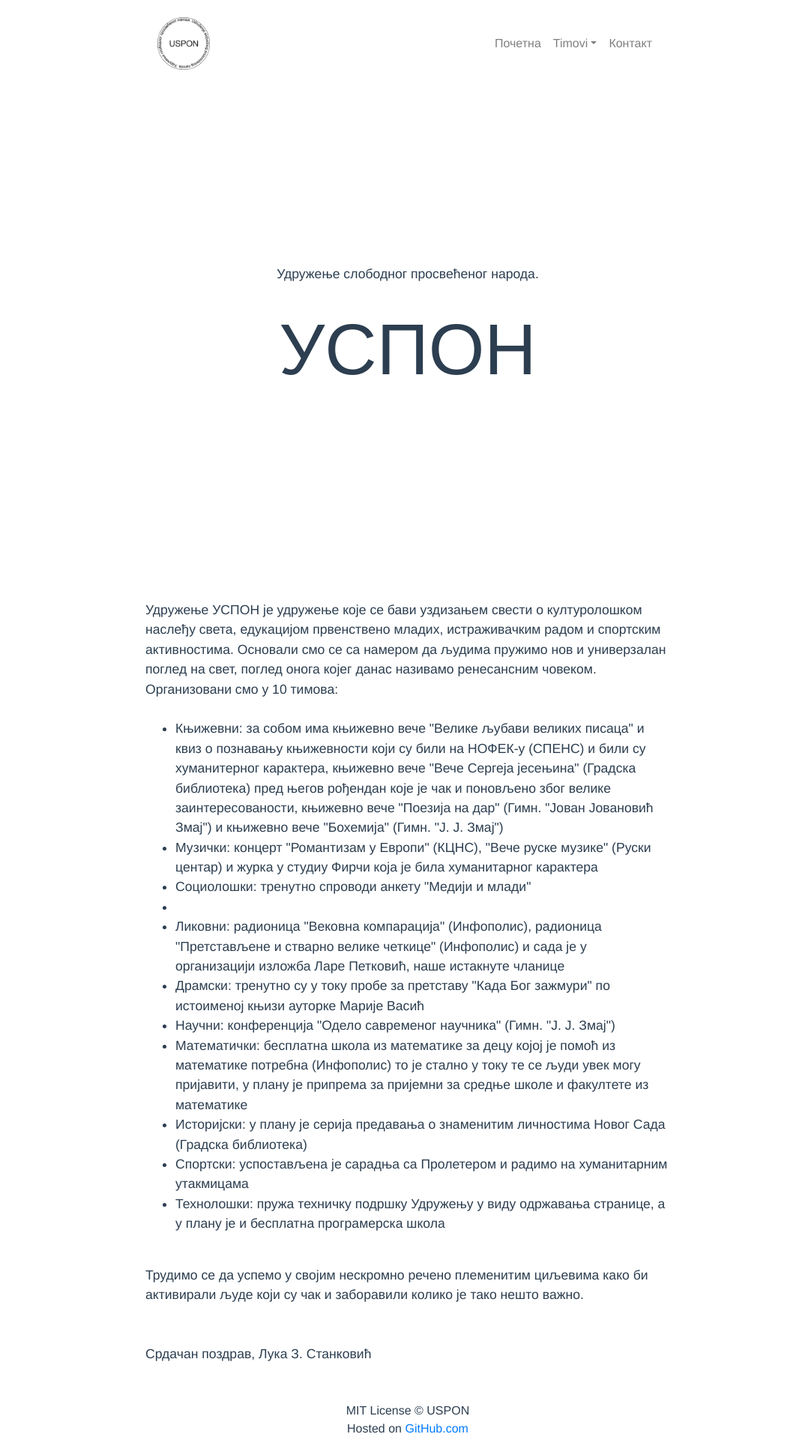
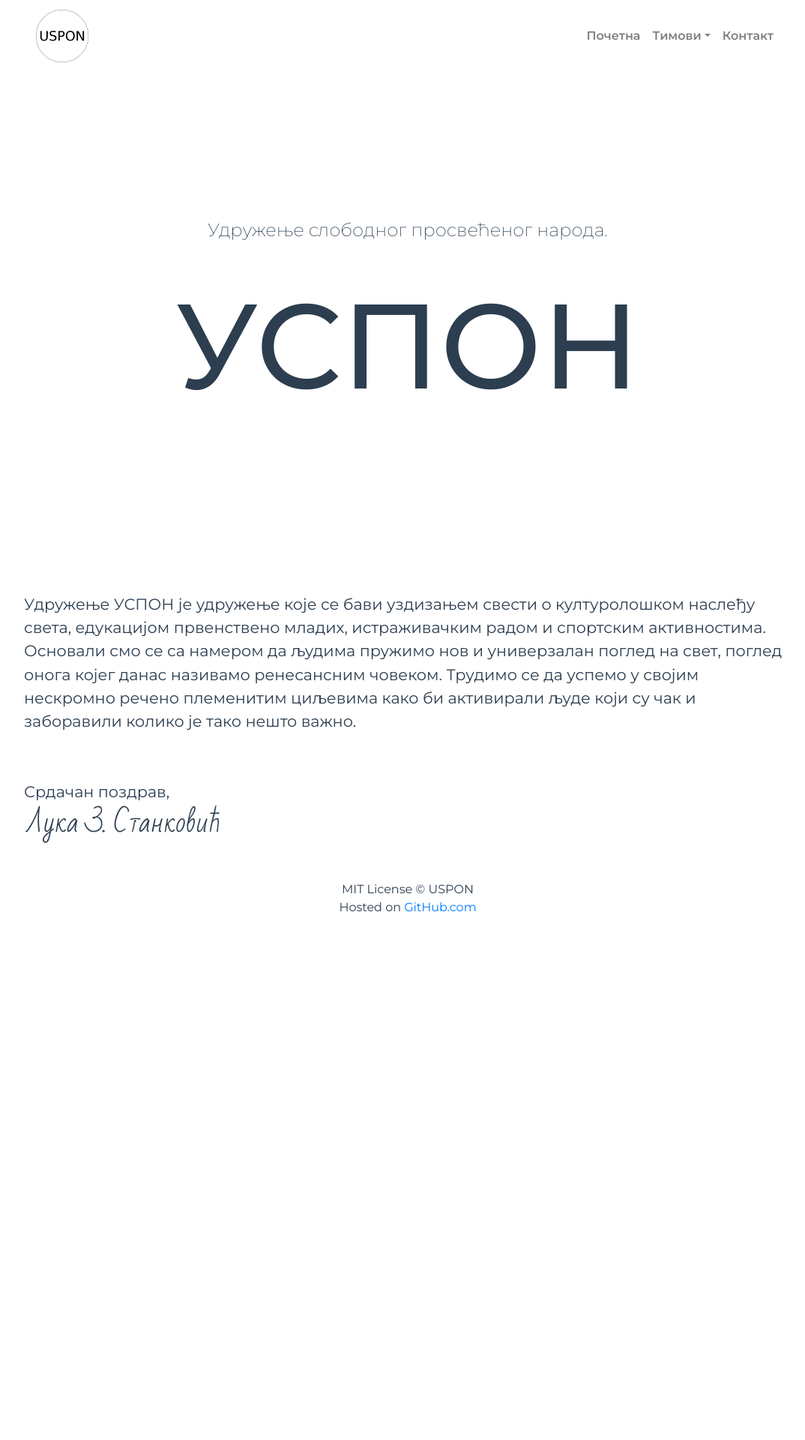
Before and after one commit to uspon/uspon-sajt, a Vue app: page /#/ in a window 1280 px wide. Shown: the top 1920 px of the page at 75% size, without its empty margins (96-1170 px from the left). After the commit the page ends 1252 px from the top, so only its background shows below. Built offline with nearby package versions, Linux system fonts and the light colour scheme.

Commit message:
Dodavanje timova i izmena u dizajnu
Zapoceta je implementacija stranica za timove, promenjen je dizajn da
ima 3 razlicite sirine (telefon, tablet, desktop) i izmenjen je tekst na
pocetnoj strani.

```diff
--- a/src/App.vue
+++ b/src/App.vue
@@ -3,20 +3,20 @@
     <b-navbar toggleable="md" type="light" variant="faded" class="nav">
       <b-navbar-toggle target="nav_collapse" id="nav_bar_toggle"></b-navbar-toggle>
       <b-navbar-brand to="/" class="brand"><img src="./assets/uspon-logo-latin.png" alt="USPON" /></b-navbar-brand>
-      <b-collapse is-nav id="nav_collapse">
+      <b-collapse is-nav id="nav_collapse" class="bold">
         <b-navbar-nav class="ml-auto">
           <b-nav-item to="/" exact>Почетна</b-nav-item>
-          <b-nav-item-dropdown text="Timovi" id="timoviDropdown">
-            <b-dropdown-item exact class="dropdownItem">Књижевни</b-dropdown-item>
-            <b-dropdown-item exact class="dropdownItem">Музички</b-dropdown-item>
-            <b-dropdown-item exact class="dropdownItem">Социолошки</b-dropdown-item>
-            <b-dropdown-item exact class="dropdownItem">Ликовни</b-dropdown-item>
-            <b-dropdown-item exact class="dropdownItem">Драмски</b-dropdown-item>
-            <b-dropdown-item exact class="dropdownItem">Научни</b-dropdown-item>
-            <b-dropdown-item exact class="dropdownItem">Математички</b-dropdown-item>
-            <b-dropdown-item exact class="dropdownItem">Историјски</b-dropdown-item>
-            <b-dropdown-item exact class="dropdownItem">Спортски</b-dropdown-item>
-            <b-dropdown-item exact class="dropdownItem">Технолошки</b-dropdown-item>
+          <b-nav-item-dropdown text="Тимови" id="timoviDropdown">
+            <b-dropdown-item to="/team/knjizevni" exact class="dropdownItem">Књижевни</b-dropdown-item>
+            <b-dropdown-item to="/team/muzicki" exact class="dropdownItem">Музички</b-dropdown-item>
+            <b-dropdown-item to="/team/socioloski" exact class="dropdownItem">Социолошки</b-dropdown-item>
+            <b-dropdown-item to="/team/likovni" exact class="dropdownItem">Ликовни</b-dropdown-item>
+            <b-dropdown-item to="/team/dramski" exact class="dropdownItem">Драмски</b-dropdown-item>
+            <b-dropdown-item to="/team/naucni" exact class="dropdownItem">Научни</b-dropdown-item>
+            <b-dropdown-item to="/team/matematicki" exact class="dropdownItem">Математички</b-dropdown-item>
+            <b-dropdown-item to="/team/istorijski" exact class="dropdownItem">Историјски</b-dropdown-item>
+            <b-dropdown-item to="/team/sportski" exact class="dropdownItem">Спортски</b-dropdown-item>
+            <b-dropdown-item to="/team/tehnoloski" exact class="dropdownItem">Технолошки</b-dropdown-item>
           </b-nav-item-dropdown>
           <b-nav-item to="/contact" exact>Контакт</b-nav-item>
         </b-navbar-nav>
@@ -37,6 +37,8 @@ export default {
 </script>
 
 <style>
+@import url('https://fonts.googleapis.com/css?family=Montserrat:200,300,400,500,600,700&subset=cyrillic-ext,latin-ext');
+
 #app {
   font-family: 'Avenir', Helvetica, Arial, sans-serif;
   -webkit-font-smoothing: antialiased;
@@ -44,12 +46,12 @@ export default {
   color: #2c3e50;
   width: 100%;
   height: 100%;
+  font-family: 'Montserrat', sans-serif;
 }
 .nav {
   border-radius: 5px;
-  margin-top: 10px;
-  width: 700px;
-  margin-left: calc((100% - 700px)/2);
+  width: 1024px;
+  margin-left: calc((100% - 1024px)/2);
   background-color: white;
 }
 .nav #nav_bar_toggle {
@@ -62,6 +64,9 @@ export default {
   width: 70px;
   height: 70px;
 }
+.bold {
+  font-weight: 600;
+}
 
 #timoviDropdown .dropdownItem {
   outline: none;
@@ -70,6 +75,13 @@ footer {
   margin-top: 50px;
   margin-bottom: 30px;
   text-align: center;
+}
+
+@media screen and (max-width: 1023px) {
+  .nav {
+    width: 768px;
+    margin-left: calc((100% - 768px)/2);
+  }
 }
 
 @media screen and (max-width: 767px) {
--- a/src/components/Home.vue
+++ b/src/components/Home.vue
@@ -15,55 +15,12 @@
         Удружење УСПОН је удружење које се бави уздизањем свести о културолошком наслеђу света,
         едукацијом првенствено младих, истраживачким радом и спортским активностима.
         Основали смо се са намером да људима пружимо нов и универзалан поглед на свет,
-        поглед онога којег данас називамо ренесансним човеком. Организовани смо у 10 тимова:<br/><br/>
-        <ul>
-          <li>
-            Књижевни: за собом има књижевно вече "Велике љубави великих писаца" и квиз о познавању књижевности који
-            су били на НОФЕК-у (СПЕНС) и били су хуманитерног карактера, књижевно вече "Вече Сергеја јесењина"
-            (Градска библиотека) пред његов рођендан које је чак и поновљено због велике заинтересованости,
-            књижевно вече "Поезија на дар" (Гимн. "Јован Јовановић Змај") и књижевно вече "Бохемија" (Гимн. "Ј. Ј. Змај")
-          </li>
-          <li>
-            Музички: концерт "Романтизам у Европи" (КЦНС), "Вече руске музике" (Руски центар) и
-            журка у студиу Фирчи која је била хуманитарног карактера
-          </li>
-          <li>
-            Социолошки: тренутно спроводи анкету "Медији и млади"
-          </li>
-          <li>
+        поглед онога којег данас називамо ренесансним човеком. Трудимо се да успемо у својим
+        нескромно речено племенитим циљевима како би активирали људе који су чак и заборавили
+        колико је тако нешто важно.<br/><br/><br/>
 
-          </li>
-          <li>
-            Ликовни: радионица "Вековна компарација" (Инфополис), радионица "Претстављене и стварно велике четкице"
-            (Инфополис) и сада је у организацији изложба Ларе Петковић, наше истакнуте чланице</li>
-          <li>
-            Драмски: тренутно су у току пробе за претставу "Када Бог зажмури" по истоименој књизи ауторке Марије Васић
-          </li>
-          <li>
-            Научни: конференција "Одело савременог научника" (Гимн. "Ј. Ј. Змај")
-          </li>
-          <li>
-            Математички: бесплатна школа из математике за децу којој је помоћ из математике потребна (Инфополис)
-            то је стално у току те се људи увек могу пријавити, у плану је припрема за пријемни за средње школе и
-            факултете из математике
-          </li>
-          <li>
-            Историјски: у плану је серија предавања о знаменитим личностима Новог Сада (Градска библиотека)
-          </li>
-          <li>
-            Спортски: успостављена је сарадња са Пролетером и радимо на хуманитарним утакмицама
-          </li>
-           <li>
-             Технолошки: пружа техничку подршку Удружењу у виду одржавања странице, а у плану је и бесплатна
-             програмерска школа
-           </li>
-        </ul><br/>
-
-        Трудимо се да успемо у својим нескромно речено племенитим циљевима како би активирали људе који су
-        чак и заборавили колико је тако нешто важно.<br/><br/><br/>
-
-        Срдачан поздрав,
-        Лука З. Станковић
+        Срдачан поздрав,<br/>
+        <span id="potpis">Лука З. Станковић</span>
       </section>
     </section>
 	</div>
@@ -76,27 +33,42 @@ export default {
 </script>
 
 <style>
+@import url('https://fonts.googleapis.com/css?family=Bad+Script');
+
 .Home {
-  width: 700px;
-  margin-left: calc((100% - 700px)/2);
+  width: 1024px;
+  margin-left: calc((100% - 1024px)/2);
 }
 .masthead {
   height: calc(100vh - 106px);
 }
 .masthead .intro-text {
   height: 100%;
+  font-weight: 500;
 }
 .masthead .intro-text .intro-text-container {
   height: 100%;
 }
 .intro-lead-in {
-  font-size: 1.1em;
+  font-size: 1.5em;
+  font-weight: 200;
 }
 .intro-main {
-  font-size: 6em;
+  font-size: 10em;
 }
 .about {
-  font-size: 1.1em;
+  font-size: 1.3em;
+}
+#potpis {
+  font-family: 'Bad Script', cursive;
+  font-size: 1.7em;
+}
+
+@media screen and (max-width: 1023px) {
+  .Home {
+    width: 768px;
+    margin-left: calc((100% - 768px)/2);
+  }
 }
 
 @media screen and (max-width: 767px) {
@@ -107,8 +79,11 @@ export default {
   /*.masthead .intro-text {
     margin-top: 50%;
   }*/
+  .intro-lead-in {
+    font-size: 1.1em;
+  }
   .masthead .intro-text .intro-main {
-    font-size: 4.5em;
+    font-size: 5em;
   }
   .content {
     width: 90%;
--- /dev/null
+++ b/src/components/Team.vue
@@ -0,0 +1,32 @@
+<template>
+	<div class="Tim">
+		<header>
+			<h1>Неки тим</h1>
+		</header>
+	</div>
+</template>
+
+<script>
+export default {
+	name: 'Tim',
+	data () {
+		return {
+			teamName: this.$route.params.name
+		}
+	},
+	watch: {
+		'$route' (to, from) {
+			this.teamName = this.$route.params.name
+		}
+	},
+	methods: {
+		fetchTexts () {
+
+		}
+	}
+}
+</script>
+
+<style>
+
+</style>
--- a/src/router/index.js
+++ b/src/router/index.js
@@ -2,6 +2,7 @@ import Vue from 'vue'
 import Router from 'vue-router'
 import Home from '@/components/Home'
 import Contact from '@/components/Contact'
+import Team from '@/components/Team'
 
 Vue.use(Router)
 
@@ -16,6 +17,11 @@ export default new Router({
       path: '/contact',
       name: 'Contact',
       component: Contact
+    },
+    {
+      path: '/team/:name',
+      name: 'Team',
+      component: Team
     }
   ]
 })
```
Also changed, not shown: src/assets/uspon-logo-latin-old.png (added), src/assets/uspon-logo-latin.png.
